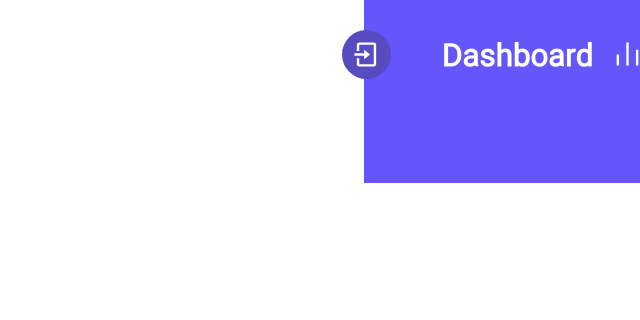
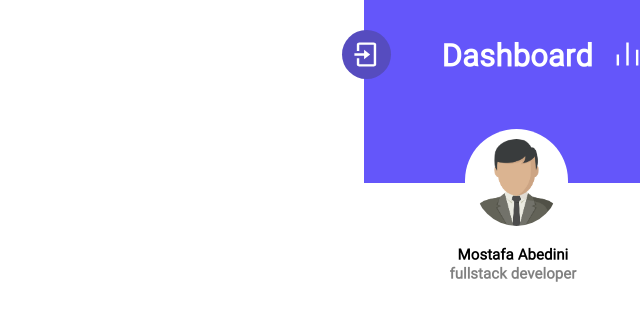
Before and after one commit to CodeLandGroup/Control-Panel-CodeLand, a React (Create React App) app: page / in a window 1280 px wide. Shown: the top 320 px of the page, without its empty margins (640-1280 px from the left). Built offline with nearby package versions, Linux system fonts and the light colour scheme.

Commit message:
Create SideBar Profile reset.css : add css class helper sidebar.css : add profile css add pictures for profile

```diff
--- /dev/null
+++ b/src/Layout/SideBar/Header/SideBarProfile.jsx
@@ -0,0 +1,18 @@
+import React from 'react'
+
+
+export default function SideBarProfile() {
+    return (
+        <>
+            <div className='sidebar-profile w-100'>
+                <div className='profile-img w-100 position-relative'>
+                    <img className='position-absolute p-10 background-white' src={require('../../../assets/Images/avatar/man.png')}></img>
+                </div>
+                <div className='profile-title w-100  text-center'>
+                    <h2 >Mostafa Abedini</h2>
+                    <p className='mt-5 text-gray'>fullstack developer</p>
+                </div>
+            </div>
+        </>
+    )
+}
--- a/src/Layout/SideBar/SideBar.jsx
+++ b/src/Layout/SideBar/SideBar.jsx
@@ -1,6 +1,7 @@
 import React from 'react'
 import Item from '../../CommonElements/Gird/Item'
 import SideBarHeader from './Header/SideBarHeader'
+import SideBarProfile from './Header/SideBarProfile'
 import '../../assets/css/SideBar/SideBar.css'
 
 export default function SideBar() {
@@ -8,7 +9,7 @@ export default function SideBar() {
         <>
             <Item className="sidebar" sx={{ gridRow: '1', gridColumn: '18/18' }}>
                 <SideBarHeader />
-
+                <SideBarProfile />
             </Item>
         </>
     )
--- a/src/assets/css/SideBar/SideBar.css
+++ b/src/assets/css/SideBar/SideBar.css
@@ -15,6 +15,13 @@
 .sidebar-profile img{
     width: 83px;
     border-radius: 55px;
-    left: 38%;
-    top: -53px;
+    left: 34%;
+    top: -120px;
 }
+.sidebar-profile .profile-title{
+    margin-top: 66px;
+}
+
+.sidebar-profile .profile-title h3{
+    font-size: revert;
+}
--- a/src/assets/css/reset.css
+++ b/src/assets/css/reset.css
@@ -103,3 +103,11 @@ table {
 .background-white{
     background-color: white;
 }
+
+.text-center{
+    text-align: center;
+}
+
+.text-gray{
+    color: gray;
+}
```
Also changed, not shown: src/assets/Images/avatar/man.png (added), src/assets/Images/avatar/wonan.png (added).
